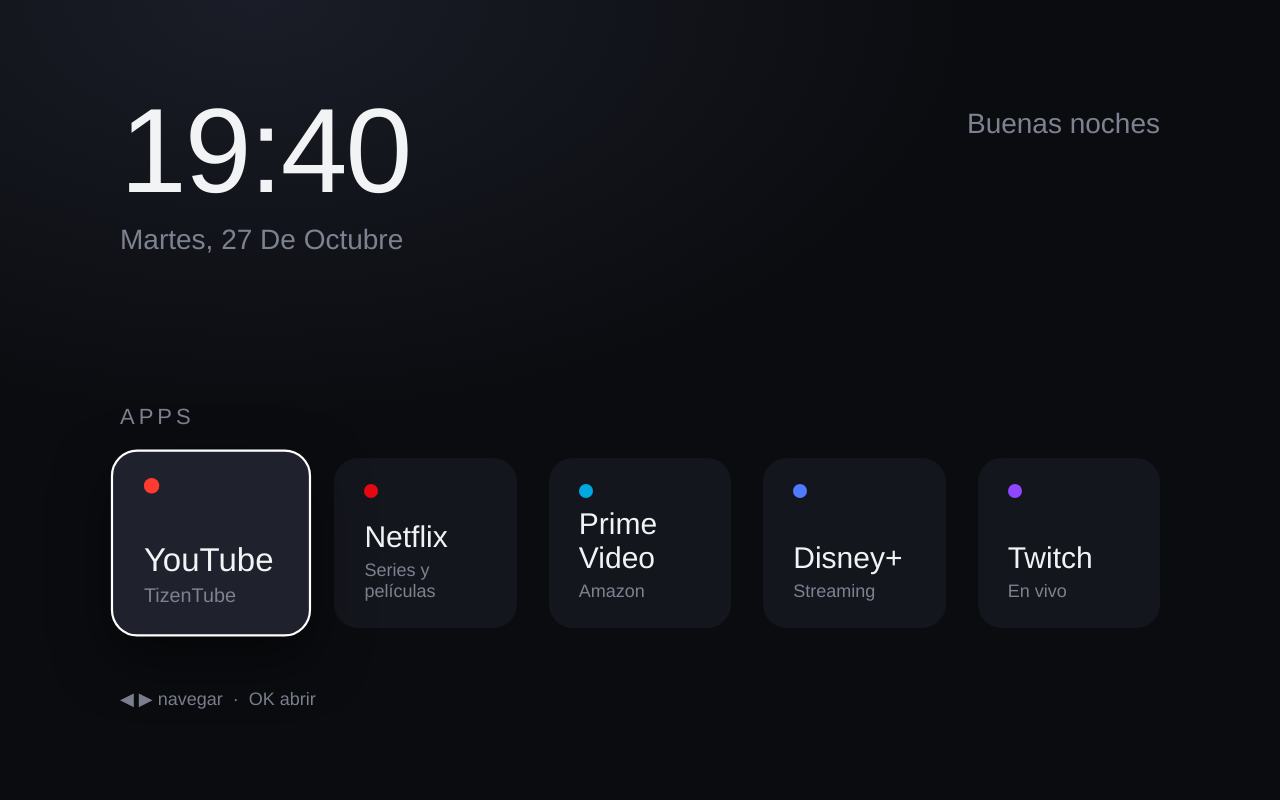
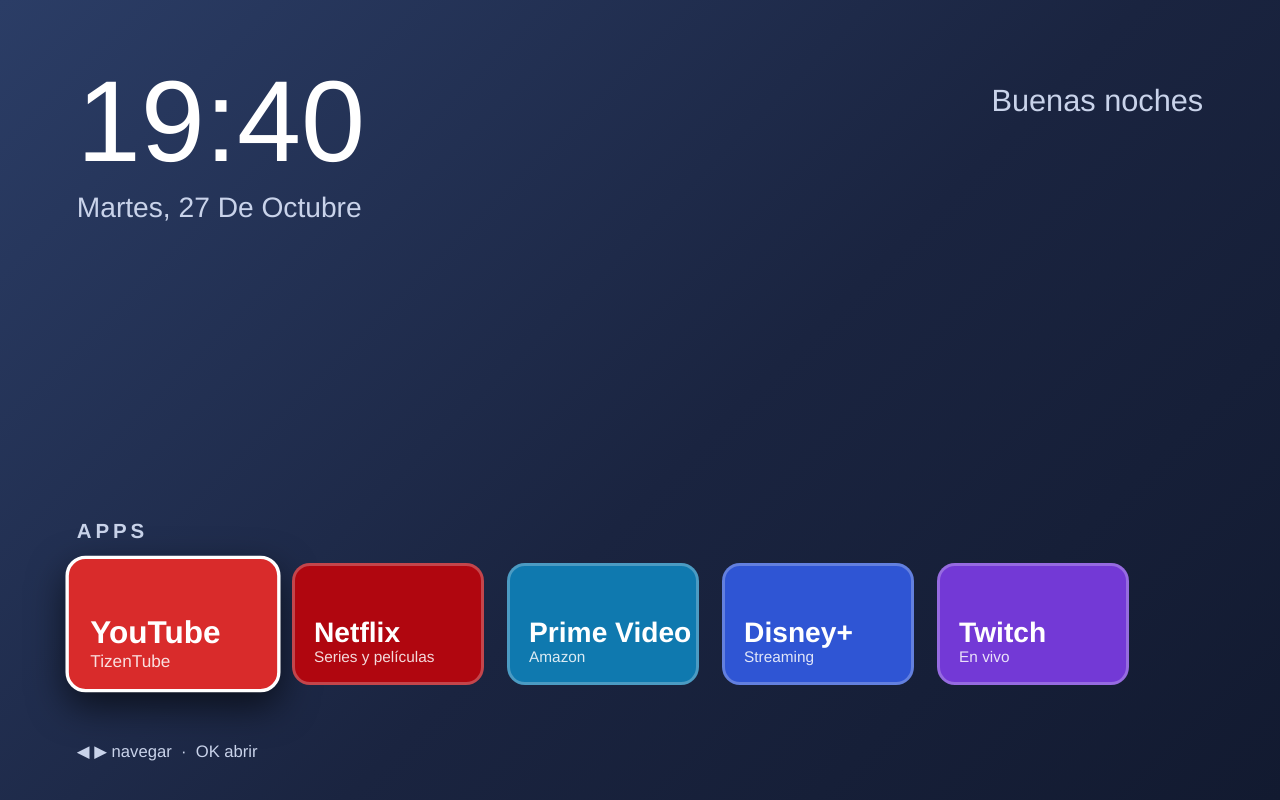
Before and after one commit to asustechsync/tv-home, a website: page index.html in a window 1280 px wide. Drawn offline with Linux system fonts and the light colour scheme.

Commit message:
Más contraste y tamaños relativos para la TV

```diff
--- a/index.html
+++ b/index.html
@@ -2,56 +2,51 @@
 <html lang="es">
 <head>
 <meta charset="utf-8">
-<meta name="viewport" content="width=1920, initial-scale=1">
+<meta name="viewport" content="width=device-width, initial-scale=1">
 <title>Home</title>
 <style>
-  :root {
-    --bg: #0b0c10;
-    --bg2: #14161d;
-    --fg: #f2f3f5;
-    --muted: #7d8290;
-    --accent: #ffffff;
-  }
   * { box-sizing: border-box; margin: 0; padding: 0; }
   html, body { width: 100%; height: 100%; overflow: hidden; }
   body {
-    background: radial-gradient(1200px 700px at 20% 0%, #1a1d27 0%, var(--bg) 60%);
-    color: var(--fg);
-    font-family: "Helvetica Neue", Arial, sans-serif;
-    padding: 90px 120px;
-    display: flex; flex-direction: column;
+    background: #1e2a44;
+    background: linear-gradient(135deg, #2b3d66 0%, #1a2440 55%, #121a30 100%);
+    color: #ffffff;
+    font-family: "Samsung One", "Helvetica Neue", Arial, sans-serif;
+    padding: 5vw 6vw;
+    position: relative;
   }
-  header { display: flex; justify-content: space-between; align-items: flex-start; }
-  .clock { font-size: 120px; font-weight: 200; letter-spacing: -2px; line-height: 1; }
-  .date { margin-top: 14px; font-size: 28px; color: var(--muted); text-transform: capitalize; }
-  .greet { font-size: 28px; color: var(--muted); padding-top: 18px; }
-  main { margin-top: auto; }
-  .label { font-size: 22px; color: var(--muted); letter-spacing: 4px; text-transform: uppercase; margin-bottom: 28px; }
-  .row { display: flex; gap: 32px; }
+  header { overflow: hidden; }
+  .left { float: left; }
+  .clock { font-size: 9vw; font-weight: 300; line-height: 1; }
+  .date { margin-top: 1vw; font-size: 2.2vw; color: #c9d3ea; text-transform: capitalize; }
+  .greet { float: right; font-size: 2.4vw; color: #c9d3ea; padding-top: 1.5vw; }
+  main { position: absolute; left: 6vw; right: 6vw; bottom: 9vw; }
+  .label { font-size: 1.6vw; color: #c9d3ea; letter-spacing: 0.3vw; text-transform: uppercase; margin-bottom: 1.6vw; font-weight: bold; }
+  .row { white-space: nowrap; }
   .tile {
-    width: 280px; height: 170px; border-radius: 24px;
-    background: var(--bg2);
-    border: 2px solid transparent;
-    display: flex; flex-direction: column; justify-content: flex-end;
-    padding: 24px 28px;
-    font-size: 30px; font-weight: 500;
-    transition: transform .18s ease, background .18s ease, border-color .18s ease;
-    outline: none;
+    display: inline-block; vertical-align: top;
+    width: 15vw; height: 9.5vw; margin-right: 1.8vw;
+    border-radius: 1.4vw;
+    border: 0.25vw solid rgba(255,255,255,0.25);
+    padding: 1.3vw 1.5vw;
+    position: relative;
+    -webkit-transition: -webkit-transform .15s ease;
+    transition: transform .15s ease;
   }
-  .tile small { font-size: 18px; color: var(--muted); font-weight: 400; margin-top: 6px; }
-  .tile .dot { width: 14px; height: 14px; border-radius: 50%; margin-bottom: auto; }
+  .tile .name { position: absolute; left: 1.5vw; bottom: 2.6vw; font-size: 2.2vw; font-weight: bold; }
+  .tile .sub { position: absolute; left: 1.5vw; bottom: 1.2vw; font-size: 1.2vw; color: rgba(255,255,255,0.85); }
   .tile.focus {
-    transform: scale(1.1);
-    background: #1f222d;
-    border-color: var(--accent);
-    box-shadow: 0 20px 50px rgba(0,0,0,.5);
+    -webkit-transform: scale(1.12);
+    transform: scale(1.12);
+    border-color: #ffffff;
+    box-shadow: 0 1vw 2.5vw rgba(0,0,0,0.6);
   }
-  footer { margin-top: 60px; font-size: 18px; color: var(--muted); }
+  footer { position: absolute; left: 6vw; bottom: 3vw; font-size: 1.3vw; color: #c9d3ea; }
 </style>
 </head>
 <body>
   <header>
-    <div>
+    <div class="left">
       <div class="clock" id="clock">--:--</div>
       <div class="date" id="date"></div>
     </div>
@@ -63,33 +58,36 @@
     <div class="row" id="row"></div>
   </main>
 
-  <footer>◀ ▶ navegar &nbsp;·&nbsp; OK abrir</footer>
+  <footer>&#9664; &#9654; navegar &nbsp;&middot;&nbsp; OK abrir</footer>
 
 <script>
   // Edita esta lista para cambiar tus accesos
   var APPS = [
-    { name: "YouTube",  sub: "TizenTube", url: "https://www.youtube.com/tv", color: "#ff3b30" },
-    { name: "Netflix",  sub: "Series y películas", url: "https://www.netflix.com", color: "#e50914" },
-    { name: "Prime Video", sub: "Amazon", url: "https://www.primevideo.com", color: "#00a8e1" },
-    { name: "Disney+",  sub: "Streaming", url: "https://www.disneyplus.com", color: "#4f7cff" },
-    { name: "Twitch",   sub: "En vivo", url: "https://www.twitch.tv", color: "#9146ff" }
+    { name: "YouTube",  sub: "TizenTube", url: "https://www.youtube.com/tv", color: "#d92b2b" },
+    { name: "Netflix",  sub: "Series y películas", url: "https://www.netflix.com", color: "#b0060f" },
+    { name: "Prime Video", sub: "Amazon", url: "https://www.primevideo.com", color: "#0f79af" },
+    { name: "Disney+",  sub: "Streaming", url: "https://www.disneyplus.com", color: "#2f55d4" },
+    { name: "Twitch",   sub: "En vivo", url: "https://www.twitch.tv", color: "#7339d6" }
   ];
 
   var row = document.getElementById("row");
   var tiles = [], idx = 0;
 
-  APPS.forEach(function (a, i) {
+  for (var i = 0; i < APPS.length; i++) {
+    var a = APPS[i];
     var el = document.createElement("div");
     el.className = "tile";
-    el.tabIndex = 0;
-    el.innerHTML = '<span class="dot" style="background:' + a.color + '"></span>' + a.name + '<small>' + a.sub + '</small>';
+    el.style.background = a.color;
+    el.innerHTML = '<div class="name">' + a.name + '</div><div class="sub">' + a.sub + '</div>';
     row.appendChild(el);
     tiles.push(el);
-  });
+  }
 
-  function setFocus(i) {
-    idx = Math.max(0, Math.min(tiles.length - 1, i));
-    tiles.forEach(function (t, n) { t.classList.toggle("focus", n === idx); });
+  function setFocus(n) {
+    idx = Math.max(0, Math.min(tiles.length - 1, n));
+    for (var i = 0; i < tiles.length; i++) {
+      tiles[i].className = i === idx ? "tile focus" : "tile";
+    }
   }
   setFocus(0);
 
```
